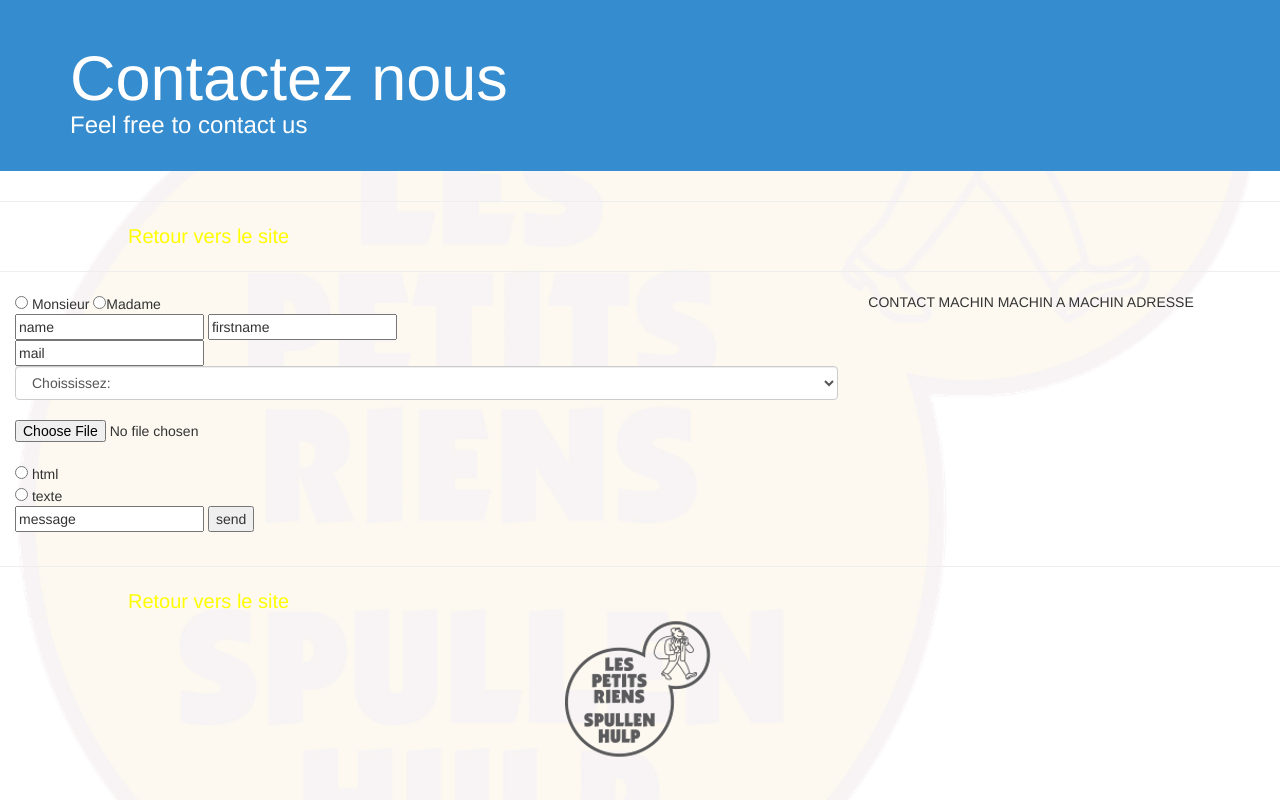
After one commit to jujujujul/multipage-website-in-php, a PHP site: page /formulaire.html in a window 1280 px wide. The commit adds this page. Run offline with PHP 8.4, Linux system fonts and the light colour scheme; some libraries are stand-ins or nearby versions.

Commit message:
formulaire aspect a modif

```diff
--- /dev/null
+++ b/formulaire.html
@@ -0,0 +1,75 @@
+<link href="//netdna.bootstrapcdn.com/bootstrap/3.1.0/css/bootstrap.min.css" rel="stylesheet" id="bootstrap-css">
+<script src="//netdna.bootstrapcdn.com/bootstrap/3.1.0/js/bootstrap.min.js"></script>
+<script src="//code.jquery.com/jquery-1.11.1.min.js"></script>
+<link rel="stylesheet" href="style.css" />
+
+
+
+<div class="jumbotron jumbotron-sm">
+  <div class="container">
+    <div class="row">
+      <div class="col-sm-12 col-lg-12">
+        <h1 class="h1">
+                    Contactez nous<small><br>Feel free to contact us</small></h1>
+      </div>
+    </div>
+  </div>
+</div>
+
+<hr color="blue">
+
+<a class="bouton" href="index.php">
+  <bold> Retour vers le site </bold>
+</a>
+
+<hr color="blue">
+
+<div class="container-fluid">
+  <div class="row">
+    <div class="col-md-8">
+      <form class="" enctype="multipart/form-data" action="function.php" method="post">
+        <input type="radio" name="gender" value="M."> Monsieur
+        <input type="radio" name="gender" value="Mme.">Madame
+        <br>
+        <input type="text" name="nom" value="name">
+        <input type="text" name="prenom" value="firstname">
+        <br>
+        <input type="email" name="email" value="mail">
+        <br>
+        <select id="object" name="object" class="form-control" required="required">
+                    <option value="na" selected="">Choississez:</option>
+                    <option value="service">Plainte Service</option>
+                    <option value="suggestions">Suggestions</option>
+                    <option value="technique">Question technique</option>
+                    <option value="autre">autre</option>
+                </select>
+        <br>
+        <input type="file" size="32" name="file" value="fichier" id="upload">
+        <br>
+        <input type="radio" name="formatRep" value="HTML"> html<br>
+        <input type="radio" name="formatRep" value="text"> texte
+        <br>
+        <input type="text" name="message" value="message">
+        <input type="submit" name="submit" value="send">
+      </form>
+    </div>
+    <div class="col-md-4">
+      CONTACT MACHIN MACHIN A MACHIN ADRESSE
+    </div>
+  </div>
+</div>
+
+
+
+
+
+
+<hr color="blue">
+
+<a class="bouton" href="index.php">
+  <bold> Retour vers le site </bold>
+</a>
+
+<div class="text-center align-items-center">
+  <img class="rounded mx-auto d-block" src="logo.png" alt="">
+</div>
```
Also changed, not shown: formulaire.php (+18 -21 lines), uploads/attestation-hackinthewhood.jpg (added).
